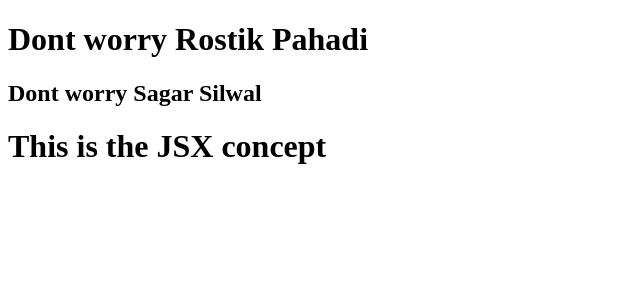
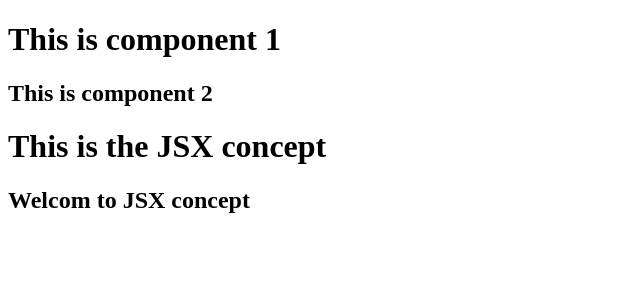
Before and after one commit to pahadirostik1/React_Learning, a React (Vite) app: page / in a window 1280 px wide. Shown: the top 300 px of the page, without its empty margins (0-640 px from the left). Built offline with nearby package versions, Linux system fonts and the light colour scheme.

Commit message:
Learning Component and JSX

```diff
--- a/src/components/LearnComponent.jsx
+++ b/src/components/LearnComponent.jsx
@@ -3,8 +3,8 @@ import React from 'react'
 const LearnComponent = () => {
   return (
     <>
-      <h1> Dont worry Rostik Pahadi</h1>
-      <h2> Dont worry Sagar Silwal</h2>
+      <h1> This is component 1</h1>
+      <h2>This is component 2</h2>
     </>
   )
 }
--- a/src/components/LearnJSX.jsx
+++ b/src/components/LearnJSX.jsx
@@ -4,6 +4,7 @@ const LearnJSX = () => {
   return (
     <>
       <h1>This is the JSX concept</h1>
+      <h2> Welcom to JSX concept</h2>
     </>
   )
 }
```
